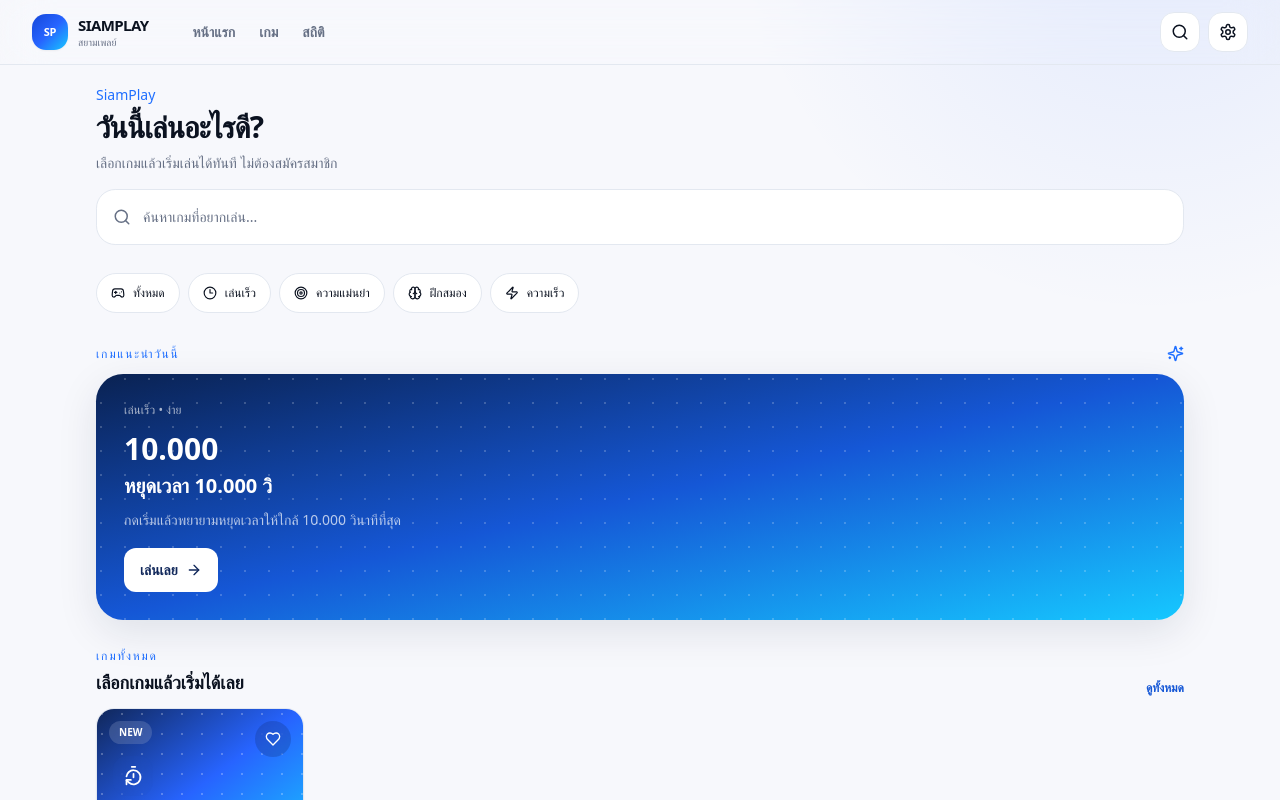
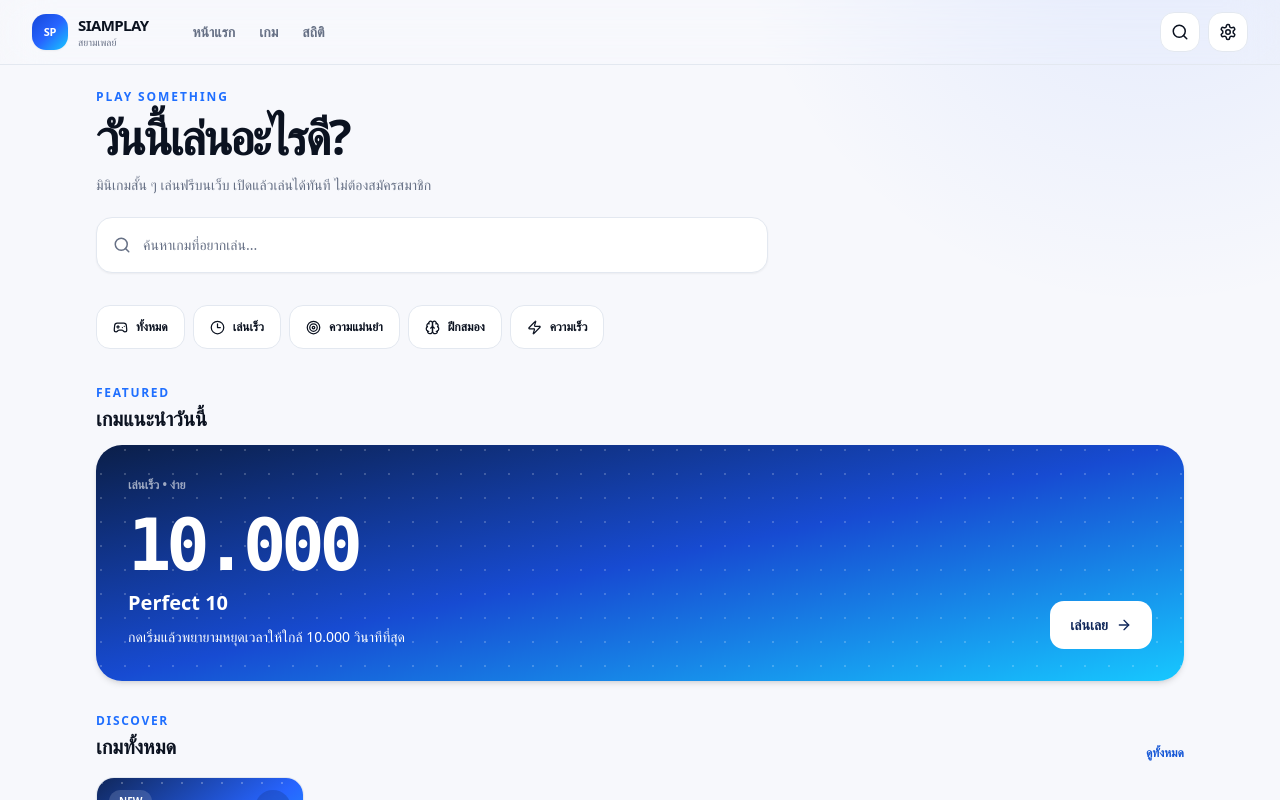
Before and after one commit to UnknownCode-2026/siamplay, a Next.js app: page / in a window 1280 px wide. Shown: the top 800 px of the page. Built offline with nearby package versions, Linux system fonts and the light colour scheme.

Commit message:
feat(v2): rebuild app/page.tsx

```diff
--- a/app/page.tsx
+++ b/app/page.tsx
@@ -1,61 +1,48 @@
 import Link from "next/link";
-import { ArrowRight, Brain, Clock3, Gamepad2, Search, Sparkles, Target, Zap } from "lucide-react";
+import { ArrowRight, Brain, Clock3, Gamepad2, Search, Target, Zap } from "lucide-react";
 import { activeGames } from "@/data/games";
 import { GameCard } from "@/components/games/GameCard";
 import { HomeRecentGames } from "@/components/home/HomeRecentGames";
 
-export default function HomePage() {
-  const featured = activeGames.find((game)=>game.featured) ?? activeGames[0];
+export default function HomePage(){
+  const featured=activeGames.find(game=>game.featured)??activeGames[0];
 
-  return (
-    <div className="space-y-7">
-      <section className="pt-1">
-        <p className="text-sm font-medium text-siam-500">SiamPlay</p>
-        <h1 className="mt-1 text-3xl font-bold tracking-tight text-main">วันนี้เล่นอะไรดี?</h1>
-        <p className="mt-2 text-sm text-muted">เลือกเกมแล้วเริ่มเล่นได้ทันที ไม่ต้องสมัครสมาชิก</p>
-        <Link href="/games?focus=search" className="mt-4 flex min-h-14 items-center gap-3 rounded-[1.2rem] border surface px-4">
+  return <div className="space-y-8">
+    <section className="pt-2">
+      <p className="text-xs font-semibold uppercase tracking-[.16em] text-siam-500">PLAY SOMETHING</p>
+      <h1 className="mt-2 max-w-xl text-4xl font-extrabold tracking-[-.05em] text-main sm:text-5xl">วันนี้เล่นอะไรดี?</h1>
+      <p className="mt-3 max-w-xl text-sm leading-6 text-muted">มินิเกมสั้น ๆ เล่นฟรีบนเว็บ เปิดแล้วเล่นได้ทันที ไม่ต้องสมัครสมาชิก</p>
+      <Link href="/games?focus=search" className="mt-5 flex min-h-14 max-w-2xl items-center gap-3 rounded-[16px] border surface px-4 shadow-sm">
         <Search size={18} className="text-muted"/>
         <span className="text-sm font-medium text-muted">ค้นหาเกมที่อยากเล่น...</span>
       </Link>
     </section>
 
     <section className="rail flex gap-2 overflow-x-auto pb-1">
-        {[
-          [Gamepad2,"ทั้งหมด","/games"],
-          [Clock3,"เล่นเร็ว","/games?category=เล่นเร็ว"],
-          [Target,"ความแม่นยำ","/games"],
-          [Brain,"ฝึกสมอง","/games?category=ฝึกสมอง"],
-          [Zap,"ความเร็ว","/games?category=ความเร็ว"],
-        ].map(([Icon,label,href]:any)=><Link key={label} href={href} className="inline-flex min-h-10 shrink-0 items-center gap-2 rounded-full border surface px-3.5 text-xs font-medium text-main"><Icon size={14}/>{label}</Link>)}
+      {[[Gamepad2,"ทั้งหมด","/games"],[Clock3,"เล่นเร็ว","/games?category=เล่นเร็ว"],[Target,"ความแม่นยำ","/games"],[Brain,"ฝึกสมอง","/games?category=ฝึกสมอง"],[Zap,"ความเร็ว","/games?category=ความเร็ว"]].map(([Icon,label,href]:any)=><Link key={label} href={href} className="inline-flex min-h-11 shrink-0 items-center gap-2 rounded-[14px] border surface px-4 text-xs font-semibold text-main"><Icon size={15}/>{label}</Link>)}
     </section>
 
-      {featured && (
-        <section>
-          <div className="mb-3 flex items-center justify-between"><div><p className="text-xs font-medium uppercase tracking-[.14em] text-siam-500">เกมแนะนำวันนี้</p></div><Sparkles size={17} className="text-siam-500"/></div>
-          <Link href={featured.route} className="relative block overflow-hidden rounded-[1.7rem] bg-gradient-to-br from-[#0a2252] via-[#1557d6] to-[#16c8ff] p-5 text-white shadow-soft sm:p-7">
+    {featured&&<section>
+      <div className="mb-3 flex items-center justify-between"><div><p className="text-xs font-semibold uppercase tracking-[.14em] text-siam-500">FEATURED</p><h2 className="mt-1 text-xl font-bold text-main">เกมแนะนำวันนี้</h2></div></div>
+      <Link href={featured.route} className="card-press relative block overflow-hidden rounded-[26px] bg-gradient-to-br from-[#0b1f49] via-[#174bd2] to-[#17c8ff] p-6 text-white shadow-md sm:p-8">
         <div className="absolute inset-0 opacity-20" style={{backgroundImage:"radial-gradient(circle at 20% 20%, white 0 1px, transparent 1.3px)",backgroundSize:"24px 24px"}}/>
-            <div className="relative max-w-lg">
-              <p className="text-xs font-medium text-white/65">{featured.category} • {featured.difficulty}</p>
-              <h2 className="mt-3 text-3xl font-bold leading-tight">10.000</h2>
-              <h3 className="mt-1 text-xl font-semibold">{featured.name}</h3>
-              <p className="mt-2 text-sm leading-6 text-white/70">{featured.description}</p>
-              <span className="mt-4 inline-flex min-h-11 items-center gap-2 rounded-xl bg-white px-4 text-sm font-semibold text-[#10275a]">เล่นเลย <ArrowRight size={16}/></span>
+        <div className="relative grid gap-6 sm:grid-cols-[1.4fr_.6fr] sm:items-end">
+          <div>
+            <p className="text-xs font-semibold text-white/60">{featured.category} • {featured.difficulty}</p>
+            <div className="mt-4 font-mono text-5xl font-extrabold tracking-[-.07em] sm:text-7xl">10.000</div>
+            <h3 className="mt-2 text-xl font-bold">{featured.shortName}</h3>
+            <p className="mt-2 max-w-md text-sm leading-6 text-white/72">{featured.description}</p>
+          </div>
+          <div className="sm:text-right"><span className="inline-flex min-h-12 items-center gap-2 rounded-[14px] bg-white px-5 text-sm font-bold text-[#10275a]">เล่นเลย <ArrowRight size={16}/></span></div>
         </div>
       </Link>
-        </section>
-      )}
+    </section>}
 
-      <HomeRecentGames />
+    <HomeRecentGames/>
 
     <section>
-        <div className="mb-3 flex items-end justify-between gap-4">
-          <div><p className="text-xs font-medium uppercase tracking-[.14em] text-siam-500">เกมทั้งหมด</p><h2 className="mt-1 text-lg font-bold text-main">เลือกเกมแล้วเริ่มได้เลย</h2></div>
-          <Link href="/games" className="text-xs font-semibold text-siam-600">ดูทั้งหมด</Link>
-        </div>
-        <div className="grid grid-cols-2 gap-3 sm:grid-cols-3 lg:grid-cols-5">
-          {activeGames.slice(0,10).map((game)=><GameCard key={game.id} game={game} compact />)}
-        </div>
+      <div className="mb-4 flex items-end justify-between gap-4"><div><p className="text-xs font-semibold uppercase tracking-[.14em] text-siam-500">DISCOVER</p><h2 className="mt-1 text-xl font-bold text-main">เกมทั้งหมด</h2></div><Link href="/games" className="text-xs font-semibold text-siam-600">ดูทั้งหมด</Link></div>
+      <div className="grid grid-cols-2 gap-3 sm:grid-cols-3 lg:grid-cols-4 xl:grid-cols-5">{activeGames.map(game=><GameCard key={game.id} game={game}/>)}</div>
     </section>
-    </div>
-  );
+  </div>;
 }
```
Lines whose indentation alone changed are shown as unchanged.
